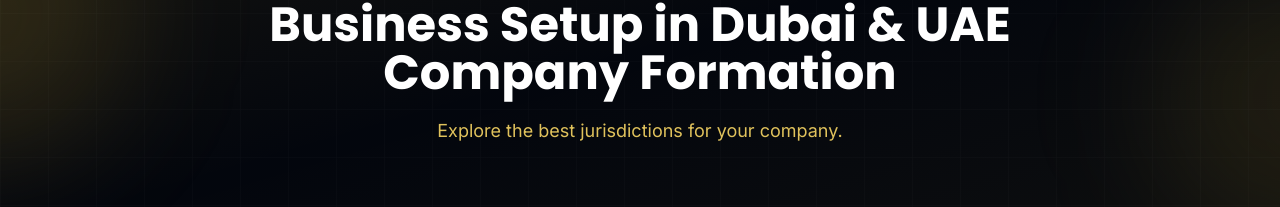
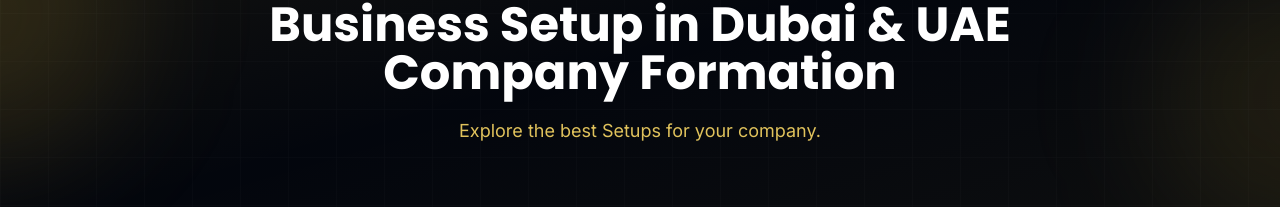
Before and after one commit to boltforwork2/alreadaalmotaqadima, a React (Vite) app: page /business-setup in a window 1280 px wide. Shown: the part 291-498 px from the top of the page. Built offline with nearby package versions, Linux system fonts and the light colour scheme.

Commit message:
Updated BusinessSetup.tsx

```diff
--- a/src/pages/BusinessSetup.tsx
+++ b/src/pages/BusinessSetup.tsx
@@ -123,7 +123,7 @@ export default function BusinessSetup() {
             transition={{ duration: 0.5, delay: 0.1 }}
             className="mt-5 text-lg text-teal-400"
           >
-            Explore the best jurisdictions for your company.
+            Explore the best Setups for your company.
           </motion.p>
         </div>
       </section>
```
